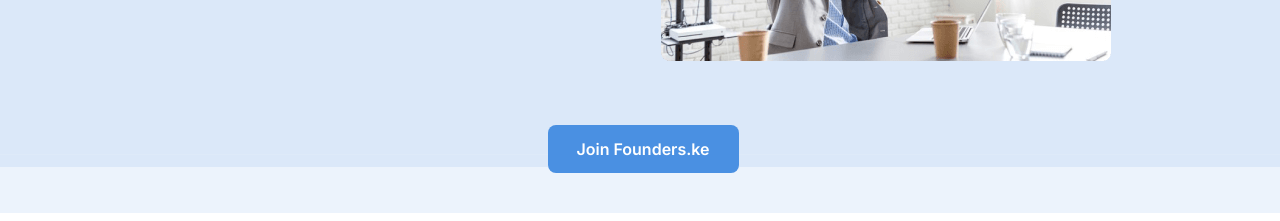
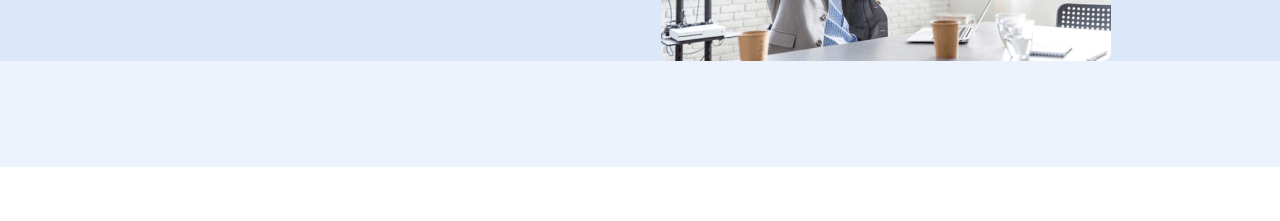
Before and after one commit to Okonu/fha_website, a Vue app: page / in a window 1280 px wide. Shown: the part 2520-2741 px from the top of the page. Built offline with nearby package versions, Linux system fonts and the light colour scheme; no server answers.

Commit message:
add remove for join button

```diff
--- a/src/views/Founders/RoomForEveryoneView.vue
+++ b/src/views/Founders/RoomForEveryoneView.vue
@@ -138,11 +138,6 @@
           </div>
         </div>
 
-        <button
-          class="hidden lg:flex w-[191px] py-3 px-5 justify-center items-center gap-2 rounded-lg bg-[#4A90E2] text-base font-semibold leading-6 text-white mb-10"
-        >
-          Join Founders.ke
-        </button>
       </div>
     </section>
   </div>
```
